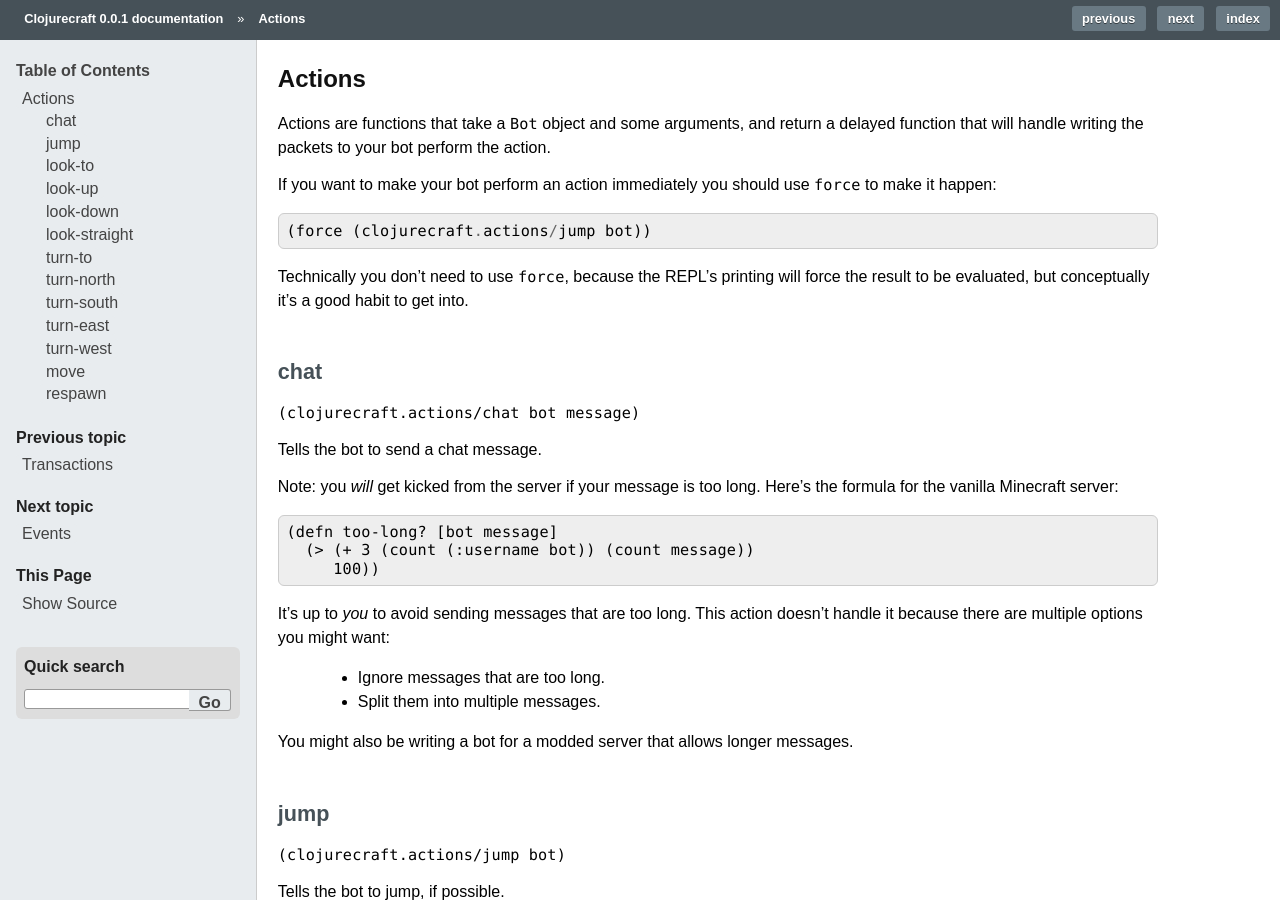
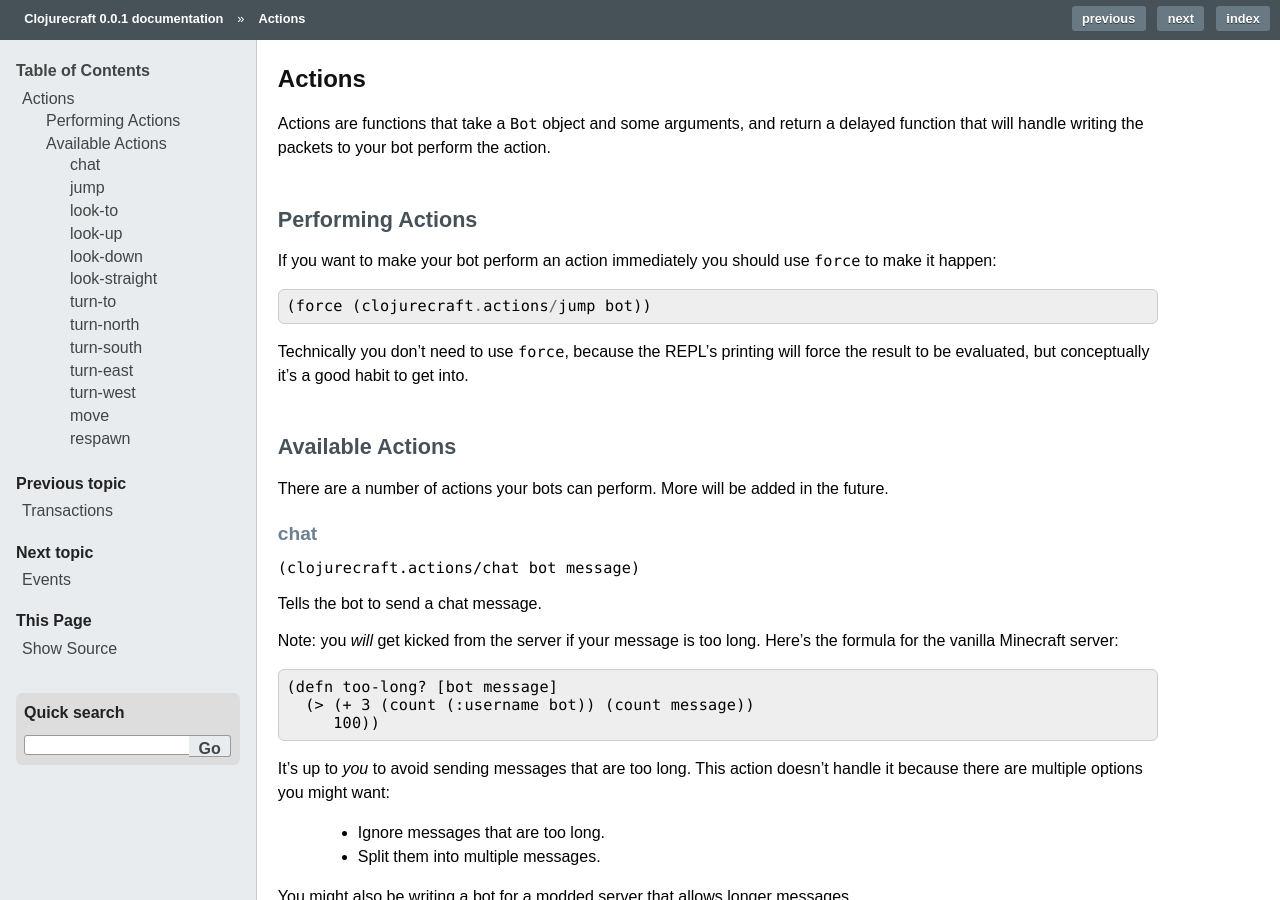
Before and after one commit to sjl/clojurecraft, a Sphinx documentation site: the page built from docs/source/actions.rst, in a window 1280 px wide and 900 px high. Built offline with Sphinx 7.4.7, drawn with Linux system fonts in a browser that asks for light colours.

Commit message:
More documentation.

```diff
--- a/docs/source/actions.rst
+++ b/docs/source/actions.rst
@@ -4,6 +4,9 @@
 Actions are functions that take a ``Bot`` object and some arguments, and return
 a delayed function that will handle writing the packets to your bot perform the
 action.
+
+Performing Actions
+------------------
 
 If you want to make your bot perform an action immediately you should use ``force``
 to make it happen::
@@ -13,8 +16,14 @@
 Technically you don't need to use ``force``, because the REPL's printing will force
 the result to be evaluated, but conceptually it's a good habit to get into.
 
+Available Actions
+-----------------
+
+There are a number of actions your bots can perform.  More will be added in the
+future.
+
 chat
-----
+~~~~
 
 ``(clojurecraft.actions/chat bot message)``
 
@@ -36,14 +45,14 @@
 You might also be writing a bot for a modded server that allows longer messages.
 
 jump
-----
+~~~~
 
 ``(clojurecraft.actions/jump bot)``
 
 Tells the bot to jump, if possible.
 
 look-to
--------
+~~~~~~~
 
 ``(clojurecraft.actions/look-to bot pitch)``
 
@@ -55,7 +64,7 @@
 * ``90``: looking straight down.
 
 look-up
--------
+~~~~~~~
 
 ``(clojurecraft.actions/look-up bot)``
 
@@ -64,7 +73,7 @@
 Exactly equivalent to ``(clojurecraft.actions/look-to bot -90.0)``.
 
 look-down
----------
+~~~~~~~~~
 
 ``(clojurecraft.actions/look-down bot)``
 
@@ -73,7 +82,7 @@
 Exactly equivalent to ``(clojurecraft.actions/look-to bot 90.0)``.
 
 look-straight
--------------
+~~~~~~~~~~~~~
 
 ``(clojurecraft.actions/look-straight bot)``
 
@@ -82,7 +91,7 @@
 Exactly equivalent to ``(clojurecraft.actions/look-to bot 0.0)``.
 
 turn-to
--------
+~~~~~~~
 
 ``(clojurecraft.actions/turn-to bot yaw)``
 
@@ -105,7 +114,7 @@
   a certain direction at the moment, but I'll keep looking.
 
 turn-north
-----------
+~~~~~~~~~~
 
 ``(clojurecraft.actions/turn-north bot)``
 
@@ -114,7 +123,7 @@
 Exactly equivalent to ``(clojurecraft.actions/turn-to bot 90.0)``.
 
 turn-south
-----------
+~~~~~~~~~~
 
 ``(clojurecraft.actions/turn-south bot)``
 
@@ -123,7 +132,7 @@
 Exactly equivalent to ``(clojurecraft.actions/turn-to bot 270.0)``.
 
 turn-east
----------
+~~~~~~~~~
 
 ``(clojurecraft.actions/turn-east bot)``
 
@@ -132,7 +141,7 @@
 Exactly equivalent to ``(clojurecraft.actions/turn-to bot 180.0)``.
 
 turn-west
----------
+~~~~~~~~~
 
 ``(clojurecraft.actions/turn-west bot)``
 
@@ -141,7 +150,7 @@
 Exactly equivalent to ``(clojurecraft.actions/turn-to bot 0.0)``.
 
 move
-----
+~~~~
 
 ``(clojurecraft.actions/move bot x y z)``
 
@@ -155,7 +164,7 @@
 algorithms/libraries in the future that will remove the need to call this directly.
 
 respawn
--------
+~~~~~~~
 
 ``(clojurecraft.actions/respawn bot)``
 
--- a/docs/source/events.rst
+++ b/docs/source/events.rst
@@ -1,7 +1,8 @@
 Events
 ======
 
-The main way you'll interact with your Clojurecraft bots is through event handlers.
+One of the main ways your Clojurecraft bots will interact with the world is through
+event handlers.
 
 Event handlers are functions you create that respond to events that happen in the
 Minecraft world.  They return a list of Actions that you want your bot to perform.
--- a/docs/source/index.rst
+++ b/docs/source/index.rst
@@ -20,6 +20,7 @@
    transactions
    actions
    events
+   loops
 
 
 Indices and tables
```
Also changed, not shown: docs/source/loops.rst (added, +43 -0 lines), 1 other file.
